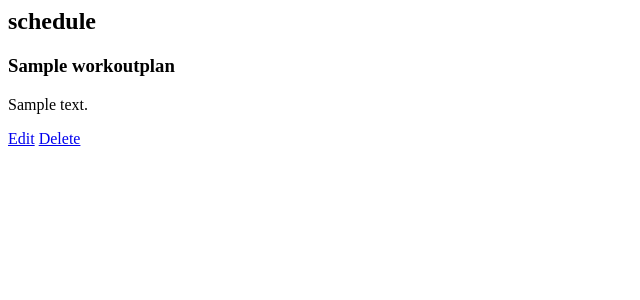
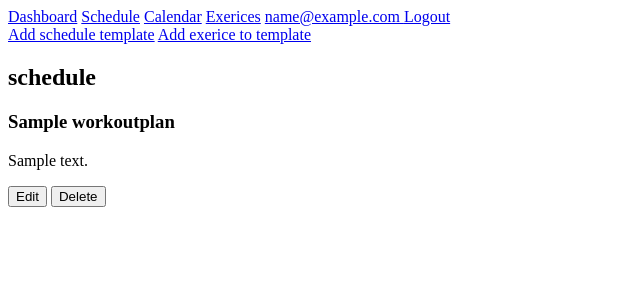
Before and after one commit to 000xzhou/fitness_logging, a Flask app: page /schedule/ in a window 1280 px wide. Shown: the top 300 px of the page, without its empty margins (0-640 px from the left). Run offline with Flask 3, Linux system fonts and the light colour scheme; the visitor is signed in with stand-in values (Sample User, id 1); tables that the repository leaves empty hold one stand-in row (values such as "Sample post").

Commit message:
added delete for schedule. going back to fix add schedule

```diff
--- a/templates/base.html
+++ b/templates/base.html
@@ -9,8 +9,8 @@
     <nav>
       {% if 'user' in session %}
       <a href="/dashboard">Dashboard</a>
-      <a href="">Schedule</a>
-      <a href="">Calendar</a>
+      <a href="/schedule">Schedule</a>
+      <a href="/schedule/calendar">Calendar</a>
       <a href="/exercises">Exerices</a>
       <a href="/settings">{{ session['user'] }} </a>
       <a href="/logout">Logout</a>
--- /dev/null
+++ b/workoutschedule/static/schedule.js
@@ -0,0 +1,33 @@
+const popupContainer = document.getElementById("popupContainer");
+const editBtn = document.querySelectorAll(".edit-btn");
+const deleteBtn = document.querySelectorAll(".delete-btn");
+
+deleteBtn.forEach((btn) => btn.addEventListener("click", deleteSchedule));
+
+function deleteSchedule(e) {
+  let parentElement = e.target.parentElement;
+  const scheduleId = {
+    id: parentElement.id,
+  };
+  fetch("/schedule/delete_schedule", {
+    method: "POST",
+    headers: {
+      "Content-Type": "application/json",
+    },
+    body: JSON.stringify(scheduleId),
+  })
+    .then((response) => {
+      if (!response.ok) {
+        throw new Error("Network response was not ok");
+      }
+      return response.json();
+    })
+    .then((data) => {
+      if (data.message == "Schedule deleted successfully") {
+        parentElement.remove();
+      }
+    })
+    .catch((error) => {
+      console.error("Error:", error);
+    });
+}
--- a/workoutschedule/templates/schedule.html
+++ b/workoutschedule/templates/schedule.html
@@ -1,10 +1,18 @@
-<!-- return only the html will be added on to page by js  -->
+{% extends "base.html" %} {% block title %}Schedule{% endblock %} {% block
+content %}
+<a href="/schedule/add_schedule">Add schedule template</a>
+<a href="/exercises">Add exerice to template</a>
 <h2>schedule</h2>
 {% for schedule in schedules %}
 <div id="{{ schedule.id }}">
   <h3>{{ schedule.name }}</h3>
   <p>{{ schedule.description }}</p>
-  <a href="#">Edit</a>
-  <a href="#">Delete</a>
+  <!-- <a href="/schedule/edit_schedule/{{ schedule.id }}">Edit</a> -->
+  <button class="edit-btn">Edit</button>
+  <button type="button" class="delete-btn">Delete</button>
+  <!-- <a href="/schedule/delete_schedule/{{ schedule.id }}">Delete</a> -->
 </div>
 {% endfor %}
+<div id="popupContainer" class="popup"></div>
+<script src="{{ url_for('workout_schedule_bp.static', filename='schedule.js') }}"></script>
+{% endblock %}
--- a/workoutschedule/workoutschedule.py
+++ b/workoutschedule/workoutschedule.py
@@ -1,8 +1,9 @@
-from flask import Blueprint, render_template, request, session, redirect, url_for
+from flask import Blueprint, render_template, request, session, redirect, url_for,jsonify
+import json
 from models import WorkoutPlan, db
 
 workout_schedule_bp = Blueprint('workout_schedule_bp', __name__,
-    template_folder='templates', static_folder='static')
+    template_folder='templates', static_folder='static', static_url_path='/schedule')
 
 @workout_schedule_bp.route('/calendar', methods=['GET', 'POST'])
 def user_calendar():
@@ -32,11 +33,15 @@ def add_schedule():
 
 @workout_schedule_bp.route('/delete_schedule', methods=['GET', 'POST'])
 def delete_schedule():
-    name = request.args.get('name', default='', type=str)
-    plan = WorkoutPlan
+    data = json.loads(request.data)
+    id = data.get('id')
+    # print(id)
+    plan = WorkoutPlan.query.get_or_404(id)
     db.session.delete(plan)
     db.session.commit()
-    return "Adding"
+    # return redirect(url_for('workout_schedule_bp.user_schedule'))
+    return jsonify({'message': 'Schedule deleted successfully'})
+
 
 @workout_schedule_bp.route('/add_exercise', methods=['GET', 'POST'])
 def add_exercise():
```
